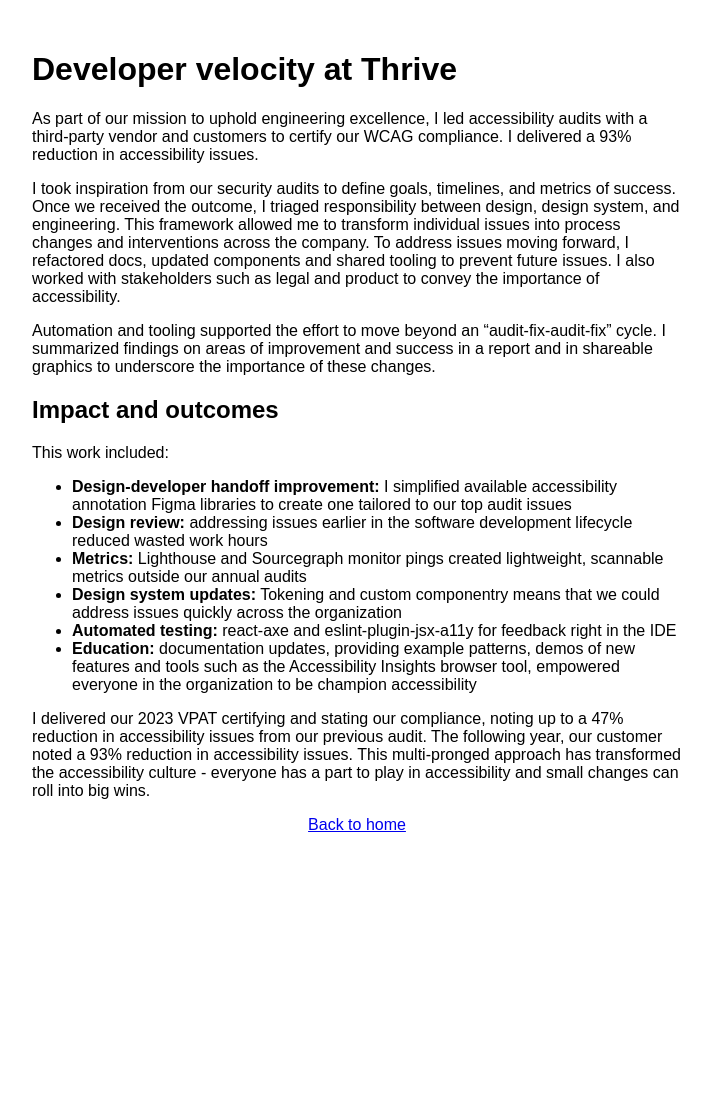
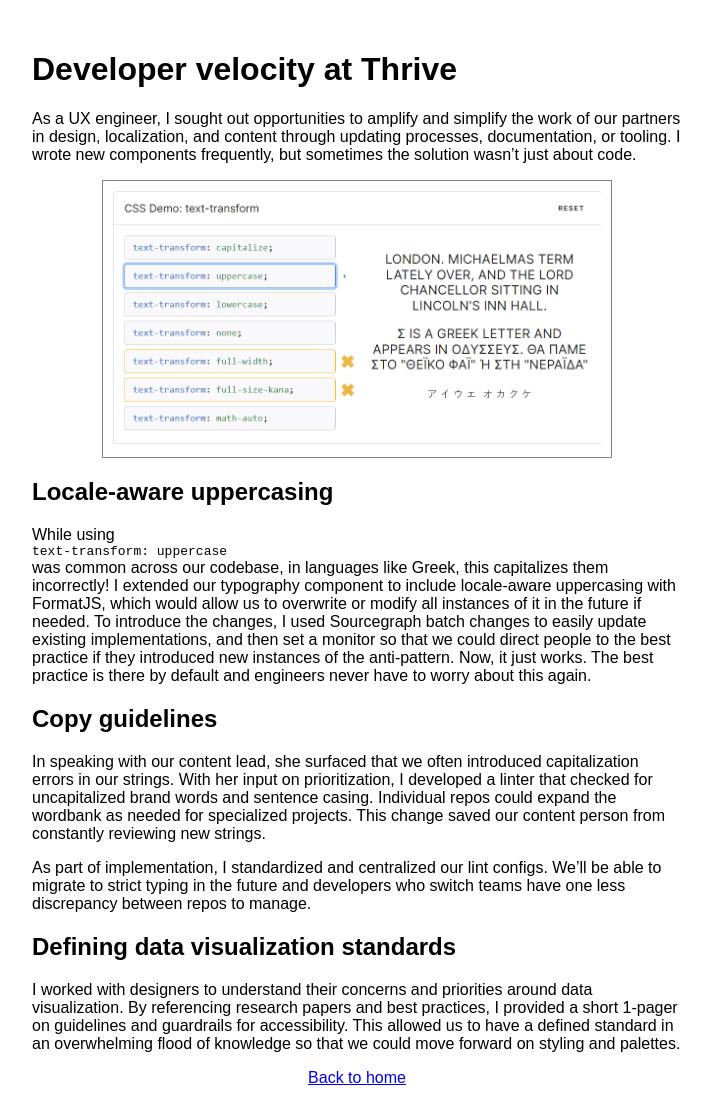
Before and after one commit to mxkuznetsov/mxkuznetsov, a Jekyll site: the page built from _posts/2024-10-11-Thrive-devX.md, in a window 1280 px wide. Shown: the whole page, without its empty margins (283-994 px from the left). Built offline with Jekyll 4.4.1, drawn with Linux system fonts in a browser that asks for light colours; before the commit the page ends 900 px from its top, so only the background shows below that.

Commit message:
adding new case studies

```diff
--- a/_posts/2024-10-11-Thrive-devX.md
+++ b/_posts/2024-10-11-Thrive-devX.md
@@ -5,19 +5,17 @@
 categories: fe-eng
 layout: default
 ---
-As part of our mission to uphold engineering excellence, I led accessibility audits with a third-party vendor and customers to certify our WCAG compliance. I delivered a 93% reduction in accessibility issues.
+As a UX engineer, I sought out opportunities to amplify and simplify the work of our partners in design, localization, and content through updating processes, documentation, or tooling. I wrote new components frequently, but sometimes the solution wasn’t just about code.
 
-I took inspiration from our security audits to define goals, timelines, and metrics of success. Once we received the outcome, I triaged responsibility between design, design system, and engineering. This framework allowed me to transform individual issues into process changes and interventions across the company. To address issues moving forward, I refactored docs, updated components and shared tooling to prevent future issues. I also worked with stakeholders such as legal and product to convey the importance of accessibility.
+<img class="caseStudyImage" src="../assets/img/text-transform.png" alt="Mozilla documentation of CSS text transforms showing the uppercasing transform."/>
 
-Automation and tooling supported the effort to move beyond an “audit-fix-audit-fix” cycle. I summarized findings on areas of improvement and success in a report and in shareable graphics to underscore the importance of these changes.
+## Locale-aware uppercasing
+While using `text-transform: uppercase` was common across our codebase, in languages like Greek, this capitalizes them incorrectly! I extended our typography component to include locale-aware uppercasing with FormatJS, which would allow us to overwrite or modify all instances of it in the future if needed. To introduce the changes, I used Sourcegraph batch changes to easily update existing implementations, and then set a monitor so that we could direct people to the best practice if they introduced new instances of the anti-pattern. Now, it just works. The best practice is there by default and engineers never have to worry about this again.
 
-## Impact and outcomes
-This work included:
-- **Design-developer handoff improvement:** I simplified available accessibility annotation Figma libraries to create one tailored to our top audit issues
-- **Design review:** addressing issues earlier in the software development lifecycle reduced wasted work hours
-- **Metrics:** Lighthouse and Sourcegraph monitor pings created lightweight, scannable metrics outside our annual audits
-- **Design system updates:** Tokening and custom componentry means that we could address issues quickly across the organization
-- **Automated testing:** react-axe and eslint-plugin-jsx-a11y for feedback right in the IDE
-- **Education:** documentation updates, providing example patterns, demos of new features and tools such as the Accessibility Insights browser tool, empowered everyone in the organization to be champion accessibility
+## Copy guidelines
+In speaking with our content lead, she surfaced that we often introduced capitalization errors in our strings. With her input on prioritization, I developed a linter that checked for uncapitalized brand words and sentence casing. Individual repos could expand the wordbank as needed for specialized projects. This change saved our content person from constantly reviewing new strings.
 
-I delivered our 2023 VPAT certifying and stating our compliance, noting up to a 47% reduction in accessibility issues from our previous audit. The following year, our customer noted a 93% reduction in accessibility issues. This multi-pronged approach has transformed the accessibility culture - everyone has a part to play in accessibility and small changes can roll into big wins.
+As part of implementation, I standardized and centralized our lint configs. We’ll be able to migrate to strict typing in the future and developers who switch teams have one less discrepancy between repos to manage.
+
+## Defining data visualization standards
+I worked with designers to understand their concerns and priorities around data visualization. By referencing research papers and best practices, I provided a short 1-pager on guidelines and guardrails for accessibility. This allowed us to have a defined standard in an overwhelming flood of knowledge so that we could move forward on styling and palettes.
```
Also changed, not shown: _posts/2024-10-11-CK.md (added, +30 -0 lines).
